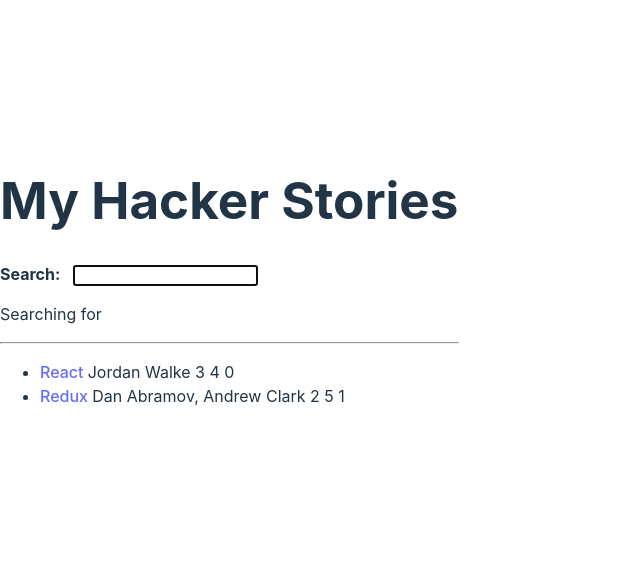
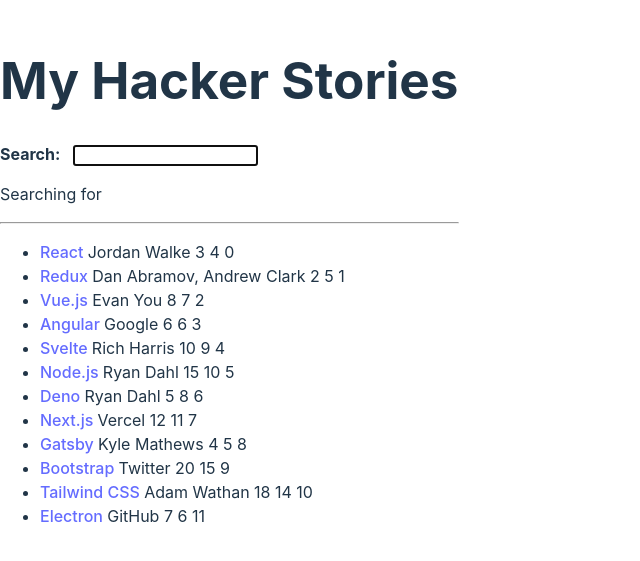
Before and after one commit to Primqd/road-to-react, a React (Vite) app: page / in a window 1280 px wide. Shown: the part 119-680 px from the top of the page, without its empty margins (0-640 px from the left). Built offline with nearby package versions, Linux system fonts and the light colour scheme.

Commit message:
added more test entires

```diff
--- a/src/App.tsx
+++ b/src/App.tsx
@@ -154,6 +154,86 @@
       points : 5,
       objectID : "1",
     },
+    {
+      title: 'Vue.js',
+      url: 'https://vuejs.org/',
+      author: 'Evan You',
+      num_comments: 8,
+      points: 7,
+      objectID: "2",
+    },
+    {
+      title: 'Angular',
+      url: 'https://angular.io/',
+      author: 'Google',
+      num_comments: 6,
+      points: 6,
+      objectID: "3",
+    },
+    {
+      title: 'Svelte',
+      url: 'https://svelte.dev/',
+      author: 'Rich Harris',
+      num_comments: 10,
+      points: 9,
+      objectID: "4",
+    },
+    {
+      title: 'Node.js',
+      url: 'https://nodejs.org/',
+      author: 'Ryan Dahl',
+      num_comments: 15,
+      points: 10,
+      objectID: "5",
+    },
+    {
+      title: 'Deno',
+      url: 'https://deno.land/',
+      author: 'Ryan Dahl',
+      num_comments: 5,
+      points: 8,
+      objectID: "6",
+    },
+    {
+      title: 'Next.js',
+      url: 'https://nextjs.org/',
+      author: 'Vercel',
+      num_comments: 12,
+      points: 11,
+      objectID: "7",
+    },
+    {
+      title: 'Gatsby',
+      url: 'https://gatsbyjs.com/',
+      author: 'Kyle Mathews',
+      num_comments: 4,
+      points: 5,
+      objectID: "8",
+    },
+    {
+      title: 'Bootstrap',
+      url: 'https://getbootstrap.com/',
+      author: 'Twitter',
+      num_comments: 20,
+      points: 15,
+      objectID: "9",
+    },
+    {
+      title: 'Tailwind CSS',
+      url: 'https://tailwindcss.com/',
+      author: 'Adam Wathan',
+      num_comments: 18,
+      points: 14,
+      objectID: "10",
+    },
+    {
+      title: 'Electron',
+      url: 'https://electronjs.org/',
+      author: 'GitHub',
+      num_comments: 7,
+      points: 6,
+      objectID: "11",
+    },
   ];
 
   /*
```
